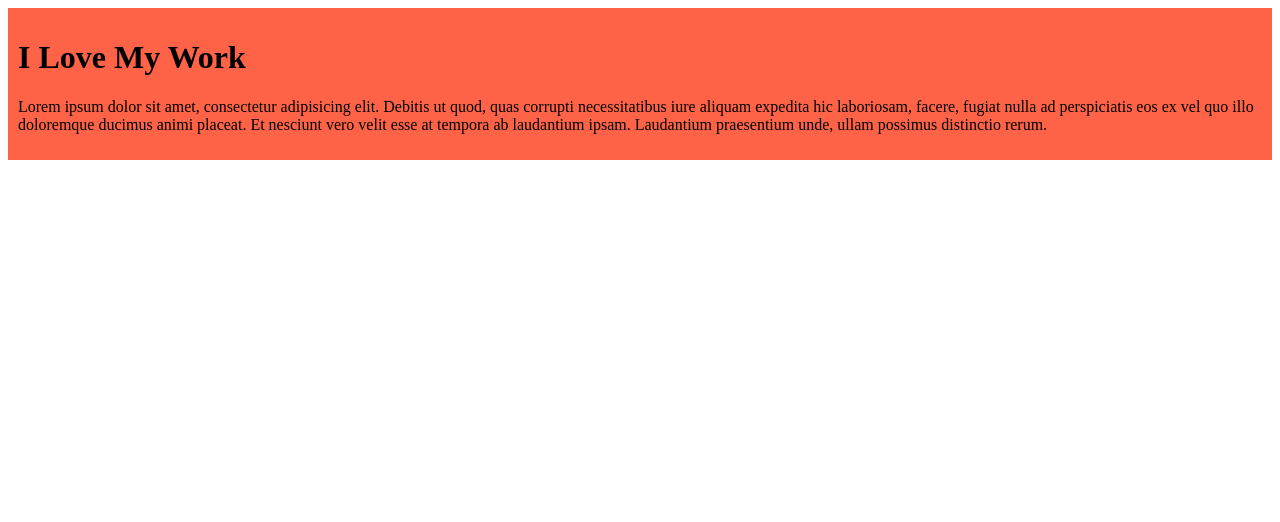
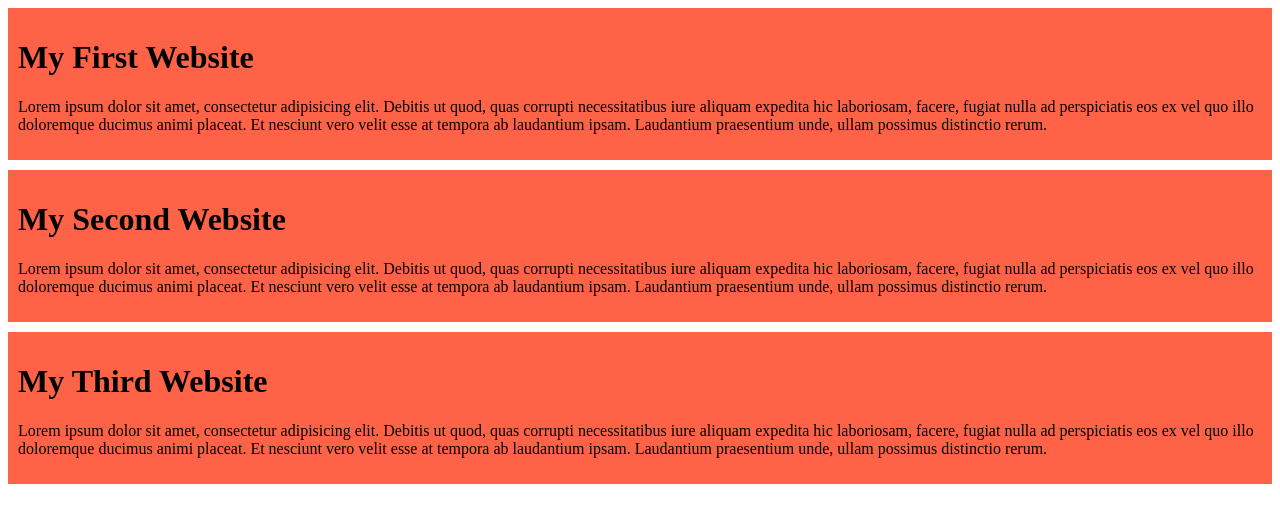
Before and after one commit to sajjadursohag/my-second-simple-website, a plain HTML site: page index.html in a window 1280 px wide. Drawn offline with Linux system fonts and the light colour scheme.

Commit message:
added second website

```diff
--- a/index.html
+++ b/index.html
@@ -8,7 +8,17 @@
 </head>
 <body>
     <div>
-        <h1>I Love My Work</h1>
+        <h1>My First Website</h1>
+        <p>Lorem ipsum dolor sit amet, consectetur adipisicing elit. Debitis ut quod, quas corrupti necessitatibus iure aliquam expedita hic laboriosam, facere, fugiat nulla ad perspiciatis eos ex vel quo illo doloremque ducimus animi placeat. Et nesciunt vero velit esse at tempora ab laudantium ipsam. Laudantium praesentium unde, ullam possimus distinctio rerum.</p>
+
+    </div>
+    <div>
+        <h1>My Second Website</h1>
+        <p>Lorem ipsum dolor sit amet, consectetur adipisicing elit. Debitis ut quod, quas corrupti necessitatibus iure aliquam expedita hic laboriosam, facere, fugiat nulla ad perspiciatis eos ex vel quo illo doloremque ducimus animi placeat. Et nesciunt vero velit esse at tempora ab laudantium ipsam. Laudantium praesentium unde, ullam possimus distinctio rerum.</p>
+
+    </div>
+    <div>
+        <h1>My Third Website</h1>
         <p>Lorem ipsum dolor sit amet, consectetur adipisicing elit. Debitis ut quod, quas corrupti necessitatibus iure aliquam expedita hic laboriosam, facere, fugiat nulla ad perspiciatis eos ex vel quo illo doloremque ducimus animi placeat. Et nesciunt vero velit esse at tempora ab laudantium ipsam. Laudantium praesentium unde, ullam possimus distinctio rerum.</p>
 
     </div>
--- a/styles/blog.css
+++ b/styles/blog.css
@@ -1,4 +1,5 @@
 div{
     background-color: tomato;
     padding: 10px;
+    margin-bottom: 10px;
 }
```
